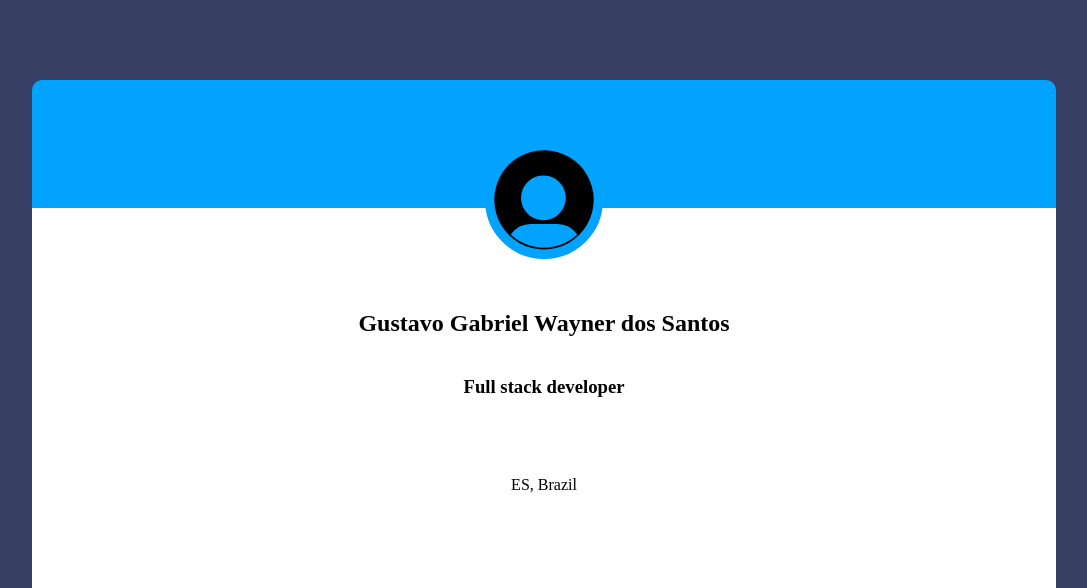
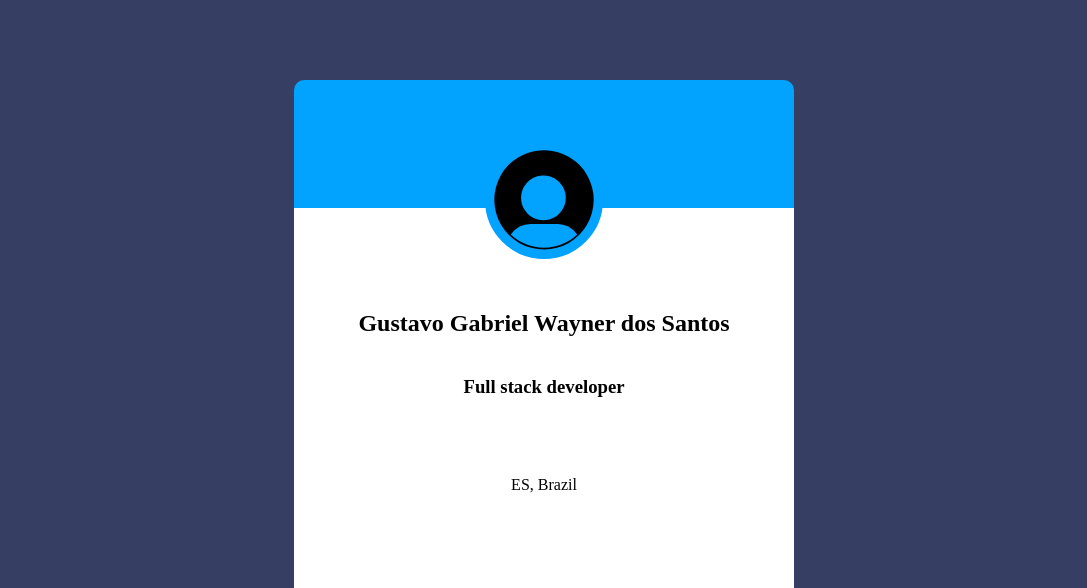
Before and after one commit to Gustavo-Wayner/Learning, a plain HTML site: page web development/index001/index.html in a window 1280 px wide. Shown: the top 588 px of the page, without its empty margins (96-1183 px from the left). Drawn offline with Linux system fonts and the light colour scheme.

Commit message:
Adding a max width to the card cuz i'm bored

```diff
--- a/web development/index001/index.html
+++ b/web development/index001/index.html
@@ -8,7 +8,7 @@
     <link rel="stylesheet" href="style.css">
 </head>
 <body>
-    <div class="flex">
+    <div class="card">
         <div class="top">
             <div class="pfp-box">
                 <svg xmlns="http://www.w3.org/2000/svg" width="340" height="340" viewBox="0 0 340 340" class="pfp" preserveAspectRatio="xMidYmid meet">
--- a/web development/index001/style.css
+++ b/web development/index001/style.css
@@ -8,7 +8,7 @@ body
     margin: 0;
 }
 
-.flex
+.card
 {
     position: absolute;
     width: 80%;
@@ -18,6 +18,7 @@ body
     flex-direction: column;
 
     min-width: 200px;
+    max-width: 500px;
     min-height: 500px;
     flex-shrink: 1;
 }
```
